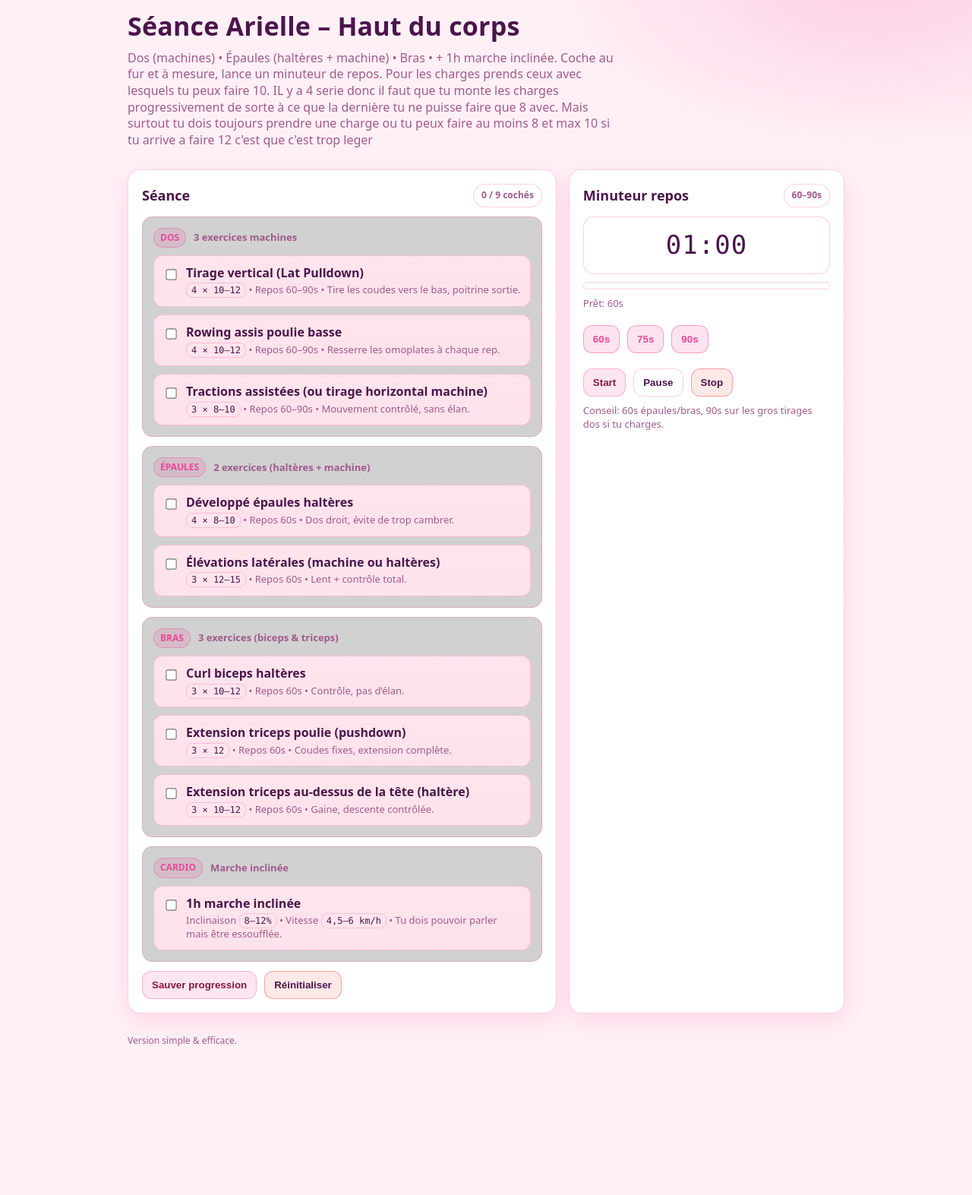
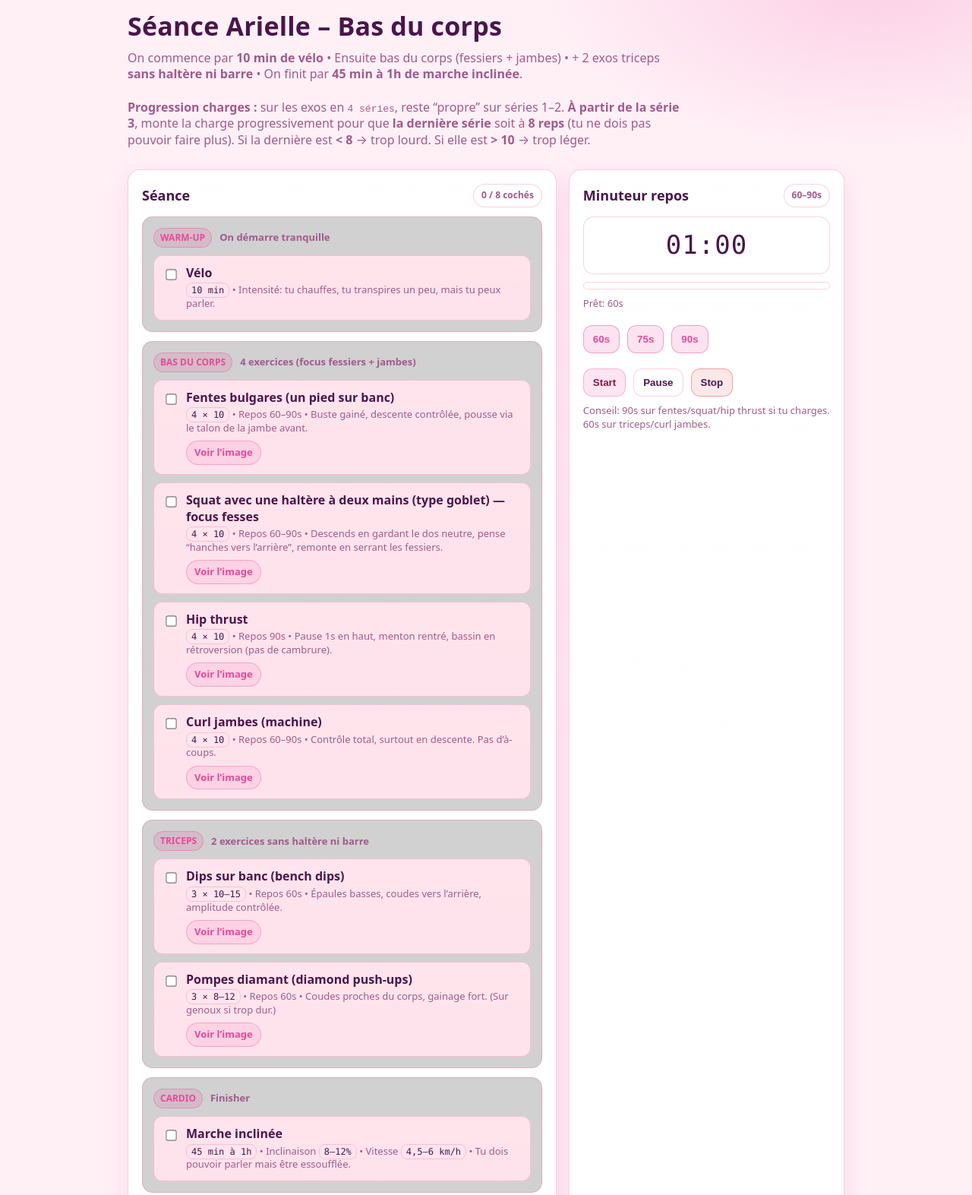
Before and after one commit to landry1811/gym-program, a plain HTML site: page index.html in a window 1280 px wide. Shown: the part 20-1593 px from the top of the page at 76% size. Before the commit the page ends 1422 px from the top, so only its background shows below. Drawn offline with Linux system fonts and the light colour scheme.

Commit message:
Update index.html

```diff
--- a/index.html
+++ b/index.html
@@ -3,7 +3,7 @@
 <head>
   <meta charset="utf-8" />
   <meta name="viewport" content="width=device-width,initial-scale=1" />
-  <title>Séance Arielle – Haut du corps</title>
+  <title>Séance Arielle – Bas du corps</title>
   <style>
     :root{
       --bg:#fff0f6;
@@ -30,7 +30,7 @@
     }
     header{padding:32px 18px 10px; max-width:980px; margin:0 auto;}
     h1{margin:0 0 8px; font-size:clamp(22px,3.5vw,34px); letter-spacing:.2px;}
-    .subtitle{margin:0; color:var(--muted); max-width:70ch;}
+    .subtitle{margin:0; color:var(--muted); max-width:80ch;}
     main{max-width:980px; margin:0 auto; padding:18px; display:grid; grid-template-columns:1.4fr .9fr; gap:16px;}
     @media (max-width:880px){main{grid-template-columns:1fr}}
     .card{background:linear-gradient(180deg, rgba(255,255,255,.04), transparent 55%), var(--card); border:1px solid var(--border); border-radius:var(--radius); box-shadow:var(--shadow); padding:var(--pad);}
@@ -45,12 +45,22 @@
     .exo .name{font-weight:700; margin:0 0 3px}
     .exo .meta{color:var(--muted); font-size:13px; margin:0}
     .exo .meta code{font-family:var(--mono); font-size:12px; padding:2px 6px; border-radius:8px; border:1px solid var(--border); background:rgba(255,255,255,.03); color:var(--text);}
+    .exo .link{
+      display:inline-flex; align-items:center; gap:6px;
+      margin-top:8px; font-size:13px; font-weight:700;
+      color:var(--accent); text-decoration:none;
+      padding:6px 10px; border-radius:999px;
+      border:1px solid rgba(236,72,153,.35);
+      background:rgba(236,72,153,.10);
+      width:max-content;
+    }
+    .exo .link:hover{background:rgba(236,72,153,.16)}
     .row{display:flex; gap:10px; flex-wrap:wrap; margin-top:10px;}
     button{appearance:none; border:1px solid var(--border); background:rgba(255,255,255,.04); color:var(--text); border-radius:12px; padding:10px 12px; font-weight:700; cursor:pointer; transition:transform .06s ease, background .15s ease;}
     button:hover{background:rgba(255,255,255,.07)}
     button:active{transform:translateY(1px)}
     .btn-accent{border-color:rgba(236,72,153,.45); background:rgba(236,72,153,.15); color:var(--accent);}
-    .btn-accent:hover{background:rgba(139,92,246,.22)}
+    .btn-accent:hover{background:rgba(236,72,153,.22)}
     .btn-green{border-color:rgba(244,114,182,.45); background:rgba(244,114,182,.18); color:#831843;}
     .btn-green:hover{background:rgba(34,197,94,.2)}
     .btn-danger{border-color:rgba(239,68,68,.45); background:rgba(239,68,68,.12)}
@@ -66,44 +76,106 @@
 </head>
 <body>
   <header>
-    <h1>Séance Arielle – Haut du corps</h1>
-    <p class="subtitle">Dos (machines) • Épaules (haltères + machine) • Bras • + 1h marche inclinée. Coche au fur et à mesure, lance un minuteur de repos. Pour les charges prends ceux avec lesquels tu peux faire 10. IL y a 4 serie donc il faut que tu monte les charges progressivement de sorte à ce que la dernière tu ne puisse faire que 8 avec. Mais surtout tu dois toujours prendre une charge ou tu peux faire au moins 8 et max 10 si tu arrive a faire 12 c'est que c'est trop leger</p>
+    <h1>Séance Arielle – Bas du corps</h1>
+    <p class="subtitle">
+      On commence par <b>10 min de vélo</b> • Ensuite bas du corps (fessiers + jambes) • + 2 exos triceps <b>sans haltère ni barre</b> • On finit par <b>45 min à 1h de marche inclinée</b>.<br><br>
+      <b>Progression charges :</b> sur les exos en <code>4 séries</code>, reste “propre” sur séries 1–2.
+      <b>À partir de la série 3</b>, monte la charge progressivement pour que <b>la dernière série</b> soit à <b>8 reps</b> (tu ne dois pas pouvoir faire plus).
+      Si la dernière est <b>&lt; 8</b> → trop lourd. Si elle est <b>&gt; 10</b> → trop léger.
+    </p>
   </header>
 
   <main>
     <section class="card" id="workout">
-      <h2>Séance <span class="pill" id="donePill">0 / 9 cochés</span></h2>
+      <h2>Séance <span class="pill" id="donePill">0 / 0 cochés</span></h2>
 
       <div class="section">
-        <div class="section-title"><span class="badge">DOS</span><span style="color:var(--muted); font-size:13px;">3 exercices machines</span></div>
+        <div class="section-title"><span class="badge">WARM-UP</span><span style="color:var(--muted); font-size:13px;">On démarre tranquille</span></div>
         <ul class="list">
-          <li class="exo"><input type="checkbox" class="chk" /><div><p class="name">Tirage vertical (Lat Pulldown)</p><p class="meta"><code>4 × 10–12</code> • Repos 60–90s • Tire les coudes vers le bas, poitrine sortie.</p></div></li>
-          <li class="exo"><input type="checkbox" class="chk" /><div><p class="name">Rowing assis poulie basse</p><p class="meta"><code>4 × 10–12</code> • Repos 60–90s • Resserre les omoplates à chaque rep.</p></div></li>
-          <li class="exo"><input type="checkbox" class="chk" /><div><p class="name">Tractions assistées (ou tirage horizontal machine)</p><p class="meta"><code>3 × 8–10</code> • Repos 60–90s • Mouvement contrôlé, sans élan.</p></div></li>
+          <li class="exo">
+            <input type="checkbox" class="chk" />
+            <div>
+              <p class="name">Vélo</p>
+              <p class="meta"><code>10 min</code> • Intensité: tu chauffes, tu transpires un peu, mais tu peux parler.</p>
+            </div>
+          </li>
         </ul>
       </div>
 
       <div class="section">
-        <div class="section-title"><span class="badge">ÉPAULES</span><span style="color:var(--muted); font-size:13px;">2 exercices (haltères + machine)</span></div>
+        <div class="section-title"><span class="badge">BAS DU CORPS</span><span style="color:var(--muted); font-size:13px;">4 exercices (focus fessiers + jambes)</span></div>
         <ul class="list">
-          <li class="exo"><input type="checkbox" class="chk" /><div><p class="name">Développé épaules haltères</p><p class="meta"><code>4 × 8–10</code> • Repos 60s • Dos droit, évite de trop cambrer.</p></div></li>
-          <li class="exo"><input type="checkbox" class="chk" /><div><p class="name">Élévations latérales (machine ou haltères)</p><p class="meta"><code>3 × 12–15</code> • Repos 60s • Lent + contrôle total.</p></div></li>
+          <li class="exo">
+            <input type="checkbox" class="chk" />
+            <div>
+              <p class="name">Fentes bulgares (un pied sur banc)</p>
+              <p class="meta"><code>4 × 10</code> • Repos 60–90s • Buste gainé, descente contrôlée, pousse via le talon de la jambe avant.</p>
+              <a class="link" href="https://musclewiki.com/exercise/bulgarian-split-squat" target="_blank" rel="noopener">Voir l’image</a>
+            </div>
+          </li>
+
+          <li class="exo">
+            <input type="checkbox" class="chk" />
+            <div>
+              <p class="name">Squat avec une haltère à deux mains (type goblet) — focus fesses</p>
+              <p class="meta"><code>4 × 10</code> • Repos 60–90s • Descends en gardant le dos neutre, pense “hanches vers l’arrière”, remonte en serrant les fessiers.</p>
+              <a class="link" href="https://musclewiki.com/exercise/dumbbell-goblet-squat" target="_blank" rel="noopener">Voir l’image</a>
+            </div>
+          </li>
+
+          <li class="exo">
+            <input type="checkbox" class="chk" />
+            <div>
+              <p class="name">Hip thrust</p>
+              <p class="meta"><code>4 × 10</code> • Repos 90s • Pause 1s en haut, menton rentré, bassin en rétroversion (pas de cambrure).</p>
+              <a class="link" href="https://musclewiki.com/exercise/barbell-hip-thrust" target="_blank" rel="noopener">Voir l’image</a>
+            </div>
+          </li>
+
+          <li class="exo">
+            <input type="checkbox" class="chk" />
+            <div>
+              <p class="name">Curl jambes (machine)</p>
+              <p class="meta"><code>4 × 10</code> • Repos 60–90s • Contrôle total, surtout en descente. Pas d’à-coups.</p>
+              <a class="link" href="https://musclewiki.com/exercise/seated-leg-curl" target="_blank" rel="noopener">Voir l’image</a>
+            </div>
+          </li>
         </ul>
       </div>
 
       <div class="section">
-        <div class="section-title"><span class="badge">BRAS</span><span style="color:var(--muted); font-size:13px;">3 exercices (biceps & triceps)</span></div>
+        <div class="section-title"><span class="badge">TRICEPS</span><span style="color:var(--muted); font-size:13px;">2 exercices sans haltère ni barre</span></div>
         <ul class="list">
-          <li class="exo"><input type="checkbox" class="chk" /><div><p class="name">Curl biceps haltères</p><p class="meta"><code>3 × 10–12</code> • Repos 60s • Contrôle, pas d’élan.</p></div></li>
-          <li class="exo"><input type="checkbox" class="chk" /><div><p class="name">Extension triceps poulie (pushdown)</p><p class="meta"><code>3 × 12</code> • Repos 60s • Coudes fixes, extension complète.</p></div></li>
-          <li class="exo"><input type="checkbox" class="chk" /><div><p class="name">Extension triceps au-dessus de la tête (haltère)</p><p class="meta"><code>3 × 10–12</code> • Repos 60s • Gaine, descente contrôlée.</p></div></li>
+          <li class="exo">
+            <input type="checkbox" class="chk" />
+            <div>
+              <p class="name">Dips sur banc (bench dips)</p>
+              <p class="meta"><code>3 × 10–15</code> • Repos 60s • Épaules basses, coudes vers l’arrière, amplitude contrôlée.</p>
+              <a class="link" href="https://musclewiki.com/exercise/bench-dips" target="_blank" rel="noopener">Voir l’image</a>
+            </div>
+          </li>
+
+          <li class="exo">
+            <input type="checkbox" class="chk" />
+            <div>
+              <p class="name">Pompes diamant (diamond push-ups)</p>
+              <p class="meta"><code>3 × 8–12</code> • Repos 60s • Coudes proches du corps, gainage fort. (Sur genoux si trop dur.)</p>
+              <a class="link" href="https://musclewiki.com/exercise/diamond-push-ups" target="_blank" rel="noopener">Voir l’image</a>
+            </div>
+          </li>
         </ul>
       </div>
 
       <div class="section">
-        <div class="section-title"><span class="badge">CARDIO</span><span style="color:var(--muted); font-size:13px;">Marche inclinée</span></div>
+        <div class="section-title"><span class="badge">CARDIO</span><span style="color:var(--muted); font-size:13px;">Finisher</span></div>
         <ul class="list">
-          <li class="exo"><input type="checkbox" class="chk" /><div><p class="name">1h marche inclinée</p><p class="meta">Inclinaison <code>8–12%</code> • Vitesse <code>4,5–6 km/h</code> • Tu dois pouvoir parler mais être essoufflée.</p></div></li>
+          <li class="exo">
+            <input type="checkbox" class="chk" />
+            <div>
+              <p class="name">Marche inclinée</p>
+              <p class="meta"><code>45 min à 1h</code> • Inclinaison <code>8–12%</code> • Vitesse <code>4,5–6 km/h</code> • Tu dois pouvoir parler mais être essoufflée.</p>
+            </div>
+          </li>
         </ul>
       </div>
 
@@ -129,12 +201,12 @@
           <button id="pauseBtn">Pause</button>
           <button class="btn-danger" id="stopBtn">Stop</button>
         </div>
-        <p class="small">Conseil: 60s épaules/bras, 90s sur les gros tirages dos si tu charges.</p>
+        <p class="small">Conseil: 90s sur fentes/squat/hip thrust si tu charges. 60s sur triceps/curl jambes.</p>
       </div>
     </aside>
   </main>
 
-  <footer>Version simple & efficace.</footer>
+  <footer>Version simple & efficace. Astuce clavier: <span class="kbd">R</span> = reset.</footer>
 
   <script>
     const chks = Array.from(document.querySelectorAll('.chk'));
```
